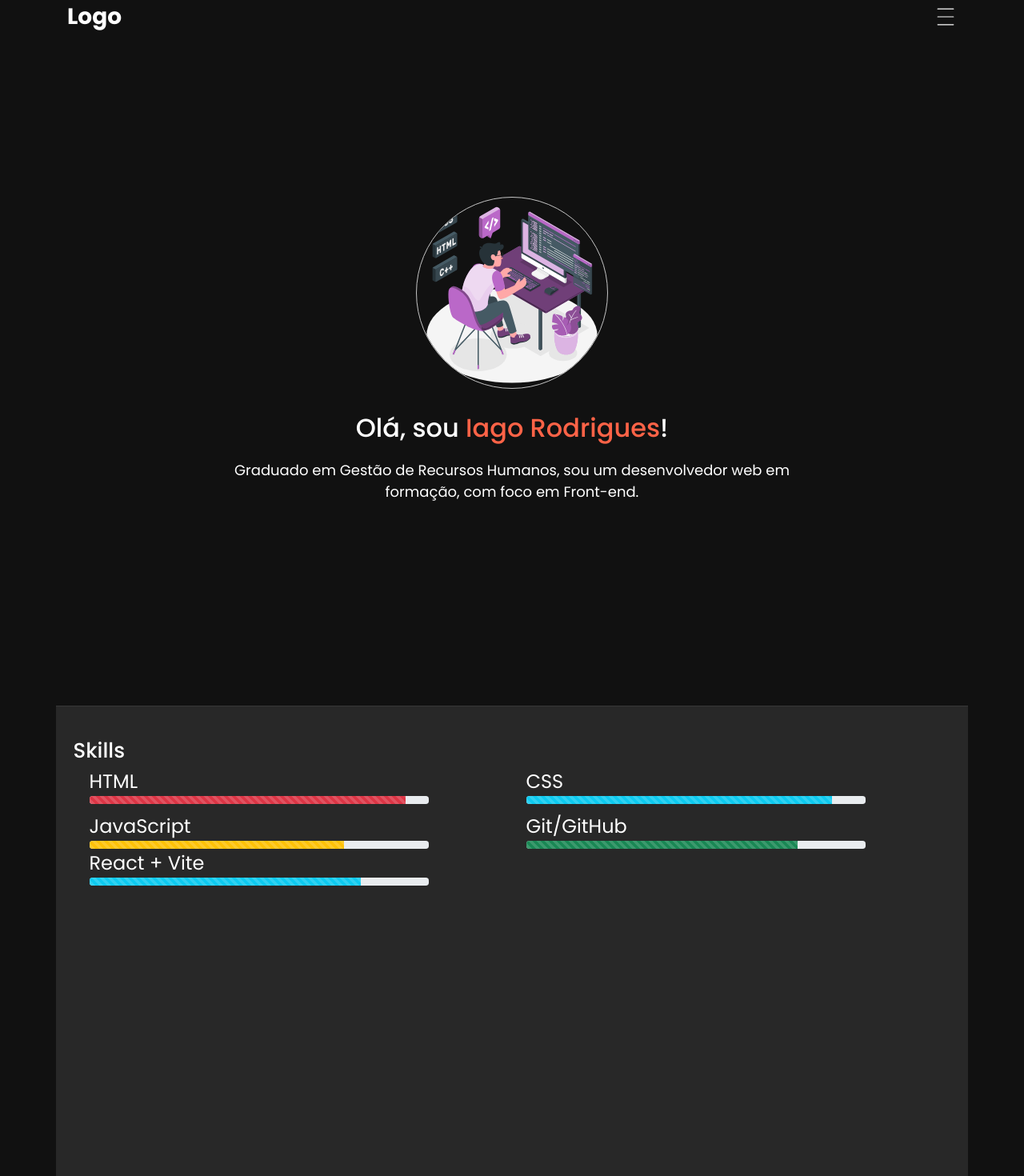
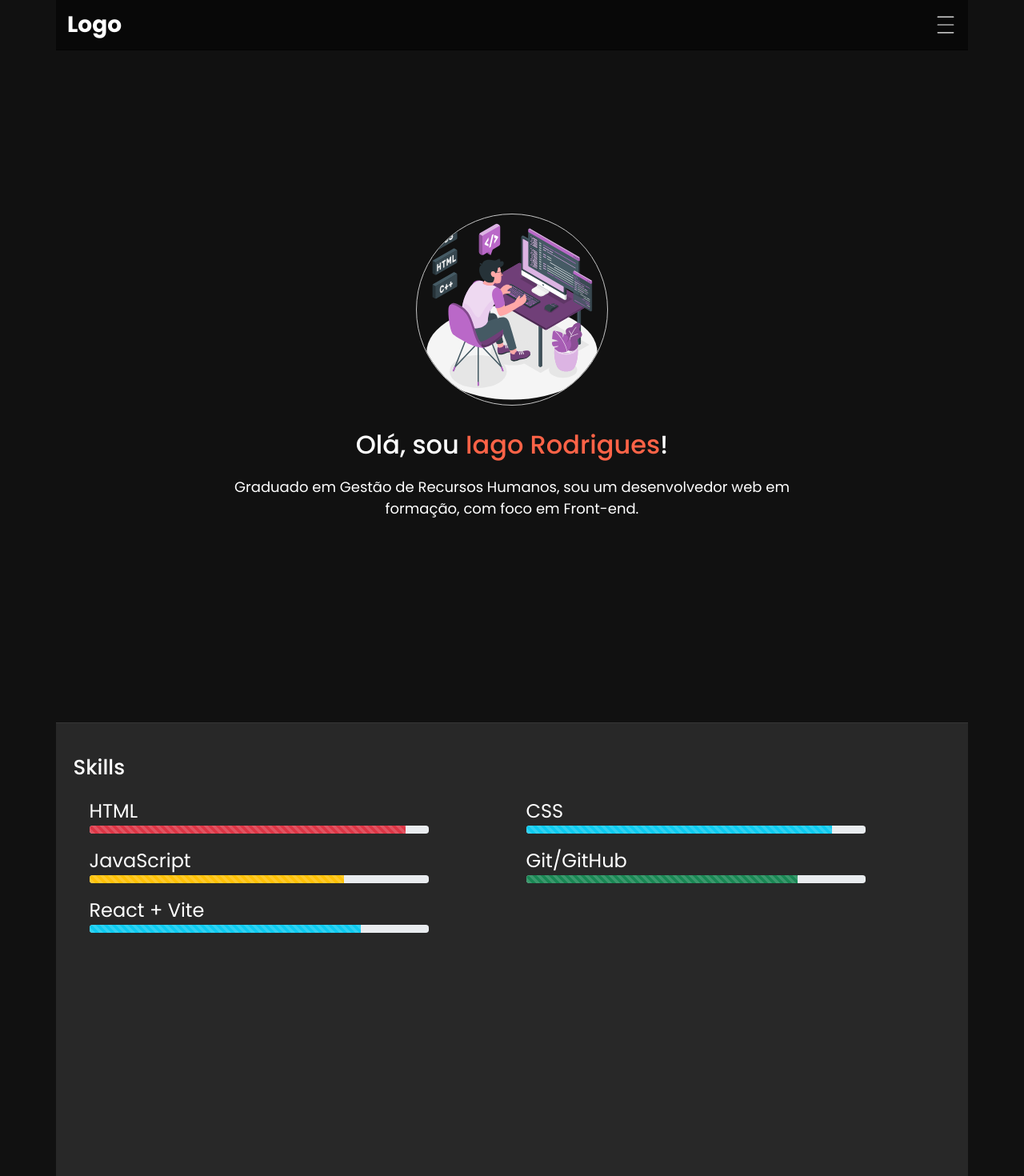
Before and after one commit to IagoRdgs/portfolio, a React (Vite) app: page / in a window 1280 px wide. Shown: the top 1470 px of the page at 80% size. Built offline with nearby package versions, Linux system fonts and the light colour scheme.

Commit message:
fix: fixed some things on the page layout

```diff
--- a/src/components/layout/Nav.module.css
+++ b/src/components/layout/Nav.module.css
@@ -2,7 +2,10 @@
     display: flex;
     justify-content: space-between;
     align-items: center;
-    padding: 0 1.4rem;
+    padding: 1rem 1.4rem;
+    width: 100%;
+    border-bottom: 1px solid rgba(0, 0, 0, 0.5);
+    background-color: rgba(0, 0, 0, 0.5);
 }
 
 .logo,
@@ -13,7 +16,6 @@
 
     transition: all .4s ease-in-out;
     cursor: pointer;
-    position: sticky;
 }
 
 nav {
@@ -55,6 +57,7 @@ nav.active {
 
 nav ul {
     list-style: none;
+    padding: 0;
 }
 
 nav ul li a {
--- a/src/components/pages/Home/Home.jsx
+++ b/src/components/pages/Home/Home.jsx
@@ -1,6 +1,6 @@
 import styles from "./Home.module.css";
 
-import { Container, Row, Col } from "react-bootstrap";
+import { Container } from "react-bootstrap";
 
 import Nav from "../../layout/Nav";
 
--- a/src/components/pages/Home/sections/About/About.jsx
+++ b/src/components/pages/Home/sections/About/About.jsx
@@ -1,6 +1,4 @@
 import styles from "./About.module.css";
-
-
 
 import hero from "../../../../../assets/hero-programming.svg";
 
--- a/src/components/pages/Home/sections/About/About.module.css
+++ b/src/components/pages/Home/sections/About/About.module.css
@@ -2,7 +2,7 @@
     width: 100%;
     height: 100vh;
     display: flex;
-    flex-flow: column wrap;
+    flex-flow: column nowrap;
     justify-content: center;
     align-items: center;
     gap: 3rem;
--- a/src/components/pages/Home/sections/Skills/Skills.jsx
+++ b/src/components/pages/Home/sections/Skills/Skills.jsx
@@ -5,10 +5,10 @@ import { Container, Row, Col } from "react-bootstrap";
 
 export default function Skills() {
     return (
-        <section className={styles.skills_container}>
+        <section id="skills" className={styles.skills_container}>
             <Container>
                 <h2>Skills</h2>
-                <ul className={styles.skills_list}>
+                <ul className={styles.skills_list} >
                     <Row>
                         <Col md={6}>
                             <SkillItem
--- a/src/components/pages/Home/sections/Skills/Skills.module.css
+++ b/src/components/pages/Home/sections/Skills/Skills.module.css
@@ -21,7 +21,6 @@
     margin: 0 auto;
     display: flex;
     flex-flow: column nowrap;
-    gap: 1rem;
     justify-content: center;
 }
 
@@ -29,6 +28,7 @@
     font-size: 2.4rem;
     color: #fff;
     display: flex;
-    flex-flow: column;
+    flex-flow: column nowrap;
     max-width: 80%;
+    margin-top: 1.6rem;
 }
```
